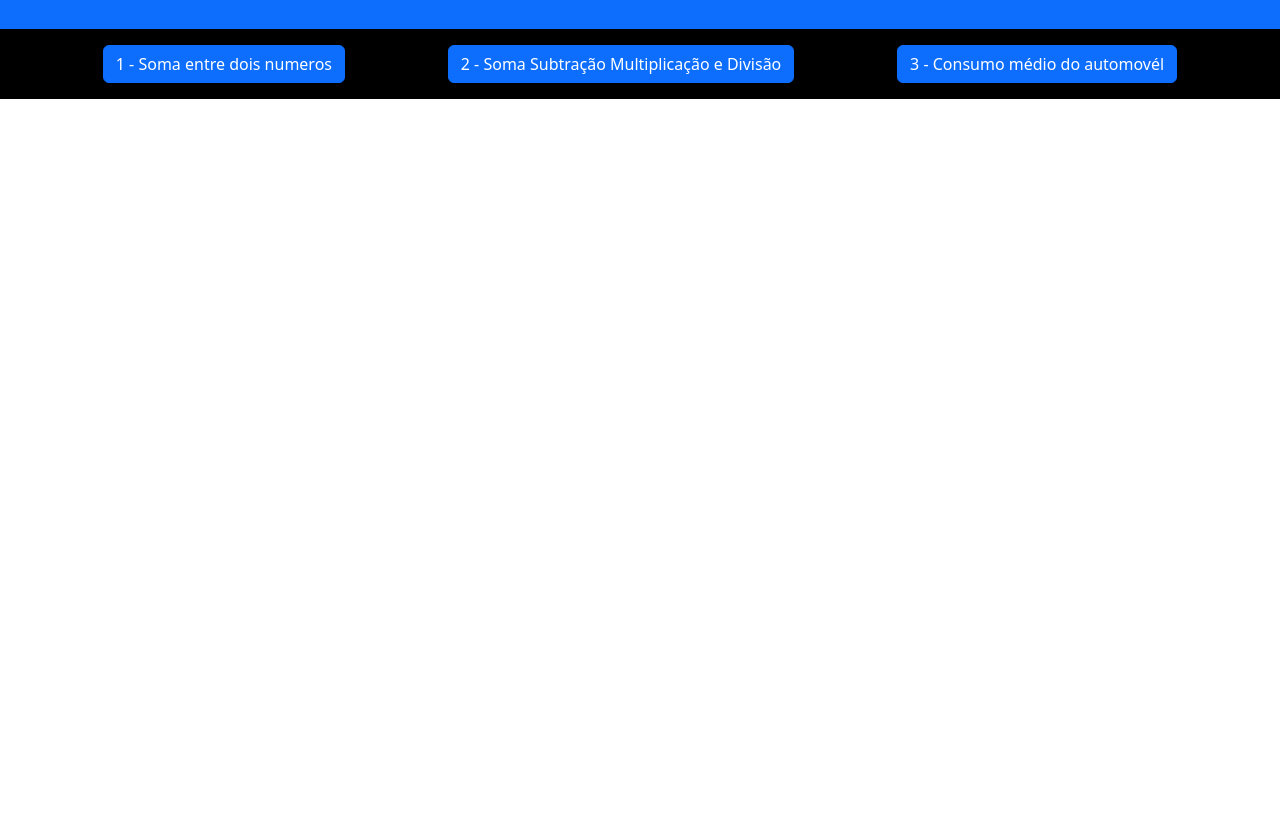
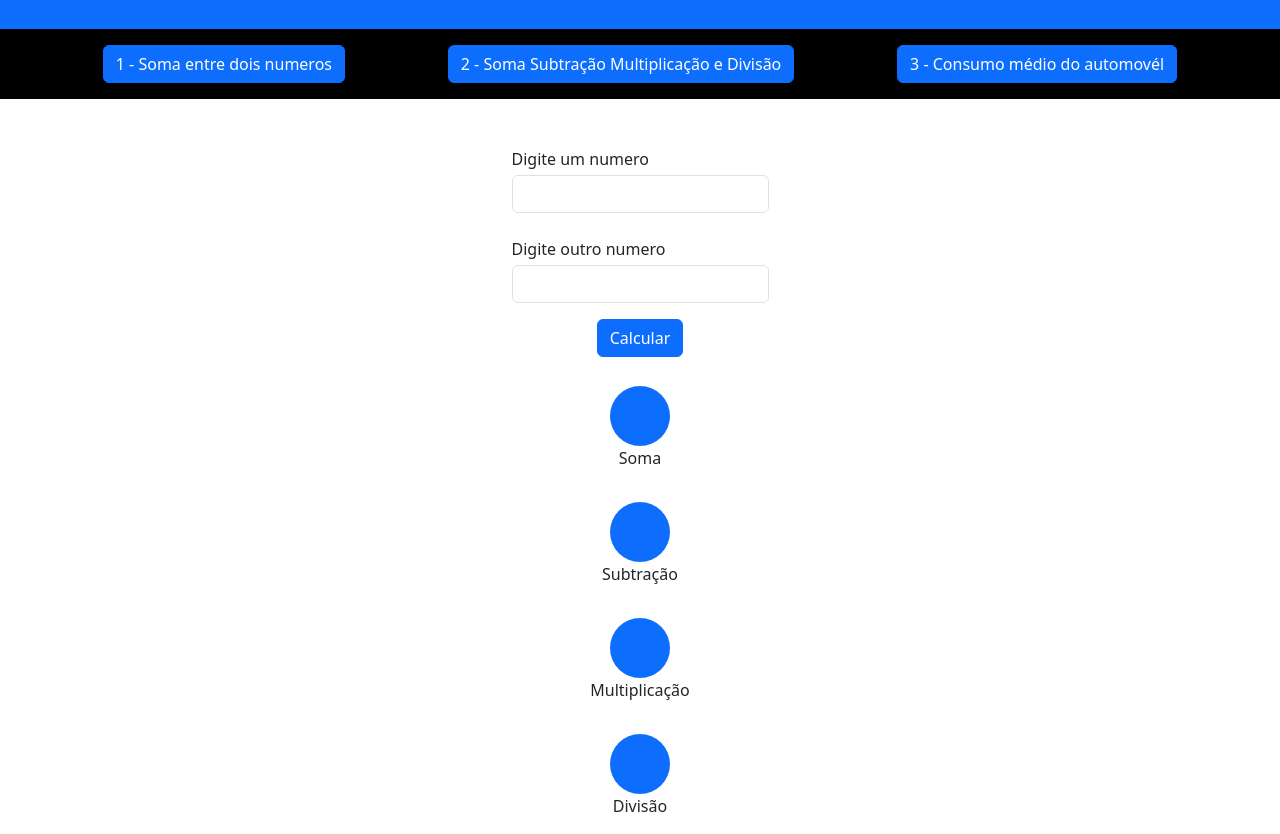
Before and after one commit to breno-facanha/desafio_bootstrap_js, a plain HTML site: page index.html in a window 1280 px wide. Both pictures are taken after a click on the button "2 - Soma Subtração Multiplicação e Divisão". Shown: the part 91-925 px from the top of the page. Before the commit the page ends 800 px from the top, so only its background shows below. Drawn offline with nearby package versions, Linux system fonts and the light colour scheme.

Commit message:
solucionado a segunda atividade soma, subtração, multiplicação e divisão entre dois numeros

```diff
--- a/index.html
+++ b/index.html
@@ -28,12 +28,19 @@
 
         }
 
-        #resultadoSoma{
-            width: 50px;
-            height: 50px;
+        #resultadoSoma {
             text-align: center;
-            padding-top: 13px;
+            margin-top: 13px;
         }
+
+
+        #soma, #subtracao, #multiplicacao, #divisao {
+            width: 60px;
+            height: 60px;
+            padding-top: 12px;
+
+        }
+
 
     </style>
 </head>
@@ -44,7 +51,7 @@
     </div>
     <nav class="d-flex justify-content-evenly align-items-center bg-black ">
         <button class="rounded btn btn-primary" onclick="primeiraSolucao()">1 - Soma entre dois numeros</button>
-        <button class="rounded btn btn-primary">2 - Soma Subtração Multiplicação e Divisão</button>
+        <button class="rounded btn btn-primary" onclick="segundaSolucao()">2 - Soma Subtração Multiplicação e Divisão</button>
         <button class="rounded btn btn-primary">3 - Consumo médio do automovél</button>
         <!-- <a href="">1 - Soma entre dois numeros</a>
         <a href="">2 - Soma Subtração Multiplicação e Divisão</a>
@@ -53,10 +60,12 @@
 
     <div id="resultado" class="central d-flex justify-content-center align-items-center mt-5 flex-column">
 
+
+
     </div>
 
     <script>
-
+    /* pirmeira ativida */
         function primeiraSolucao(){
             document.getElementById("resultado").innerHTML = ``
             document.getElementById("resultado").innerHTML = `
@@ -87,7 +96,64 @@
             const adcClasse = document.getElementById("resultadoSoma")
             adcClasse.className = "mt-3 rounded-5 bg-primary text-white"
         }
+    /* pirmeira ativida */
 
+    /* segunda ativida */
+        function segundaSolucao(){
+            document.getElementById("resultado").innerHTML = ``
+            document.getElementById("resultado").innerHTML = `
+              <div class="d-flex flex-column">
+                <label for="numero1">Digite um numero</label>
+                <input class="form-control mt-1" type="number" id="numero1">
+              </div>
+              <div class="d-flex flex-column mt-4">
+                <label for="numero2">Digite outro numero</label>
+                <input class="form-control mt-1" type="number" id="numero2">
+              </div>
+              <button class="btn btn-primary mt-3" onclick="calculoSegundaSolucao()">
+                Calcular
+              </button>
+             <div id="resultadoSoma" class="d-flex justify-content-center align-items-center flex-column">
+                <div class="d-flex justify-content-center flex-column align-items-center">
+                    <div id="soma" class="mt-3 rounded-5 bg-primary text-white"></div>
+                    <p>Soma</p>
+                </div>
+
+                <div class="d-flex justify-content-center flex-column align-items-center">
+                    <div id="subtracao" class="mt-3 rounded-5 bg-primary text-white"></div>
+                    <p>Subtração</p>
+                </div>
+
+                <div class="d-flex justify-content-center flex-column align-items-center">
+                    <div id="multiplicacao" class="mt-3 rounded-5 bg-primary text-white" ></div>
+                    <p>Multiplicação</p>
+                </div>
+
+                <div class="d-flex justify-content-center flex-column align-items-center">
+                    <div id="divisao" class="mt-3 rounded-5 bg-primary text-white"></div>
+                    <p>Divisão</p>
+                </div>
+            </div>
+            `
+
+        }
+
+        function calculoSegundaSolucao(){
+            let numeroUm = parseFloat(document.getElementById("numero1").value)
+            let numeroDois = parseFloat(document.getElementById("numero2").value)
+            let resultadoSoma = numeroUm + numeroDois
+            let resultadoSubtracao = numeroUm - numeroDois
+            let resultadoMultiplicacao = numeroUm * numeroDois
+            let resultadoDivisao = numeroUm / numeroDois
+
+            document.getElementById("soma").innerHTML =  resultadoSoma.toFixed(2)
+            document.getElementById("subtracao").innerHTML =  resultadoSubtracao.toFixed(2)
+            document.getElementById("multiplicacao").innerHTML =  resultadoMultiplicacao.toFixed(2)
+            document.getElementById("divisao").innerHTML =  resultadoDivisao.toFixed(2)
+            const adcClasse = document.getElementById("soma")
+            adcClasse.className = "mt-3 rounded-5 bg-primary text-white"
+        }
+    /* pirmeira ativida */
 
     </script>
 </body>
```
